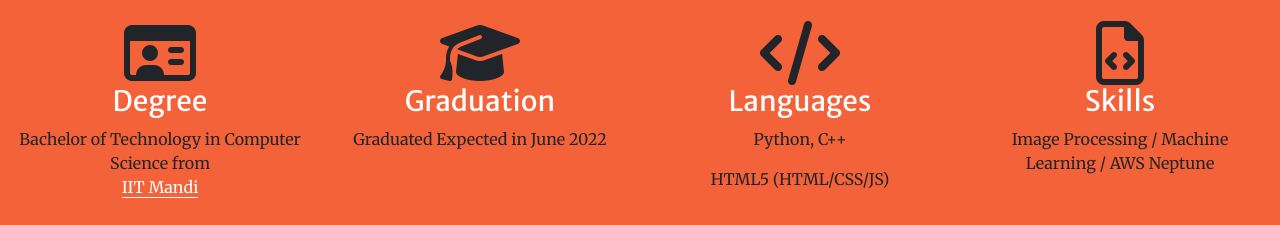
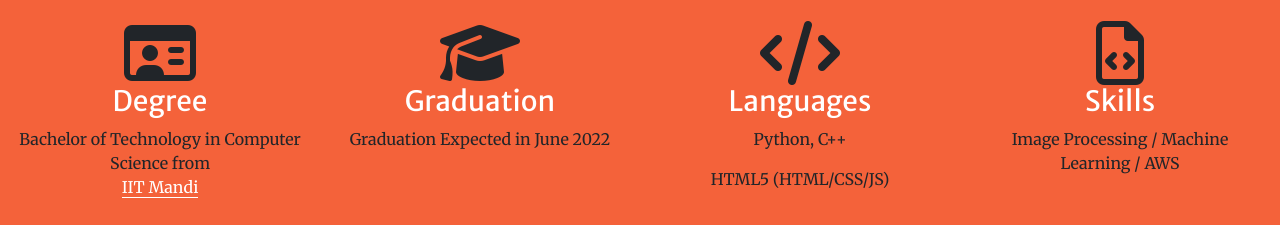
Before and after one commit to zaidan-bhat/zaidan-bhat.github.io, a plain HTML site: page index.html in a window 1280 px wide. Shown: the part 924-1149 px from the top of the page. Drawn offline with nearby package versions, Linux system fonts and the light colour scheme.

Commit message:
Update index.html

```diff
--- a/index.html
+++ b/index.html
@@ -137,7 +137,7 @@
         <div class="col-lg-3 col-md-6 col-sm-6 text-center div-padding-fix mb-4">
           <i class="fa fa-4x fa-graduation-cap text-faded sr-icons"></i>
           <h3 class="text-white">Graduation</h3>
-          <p class="text-faded">Graduated Expected in June 2022</p>
+          <p class="text-faded">Graduation Expected in June 2022</p>
         </div>
 
         <div class="col-lg-3 col-md-6 col-sm-6 text-center mb-4">
@@ -150,7 +150,7 @@
         <div class="col-lg-3 col-md-6 col-sm-6 text-center mb-4">
           <i class="fa fa-4x fa-file-code-o text-faded sr-icons"></i>
           <h3 class="text-white">Skills</h3>
-					<p class="text-faded">Image Processing / Machine Learning / AWS Neptune</p>
+					<p class="text-faded">Image Processing / Machine Learning / AWS</p>
         </div>
       </div>
 
```
